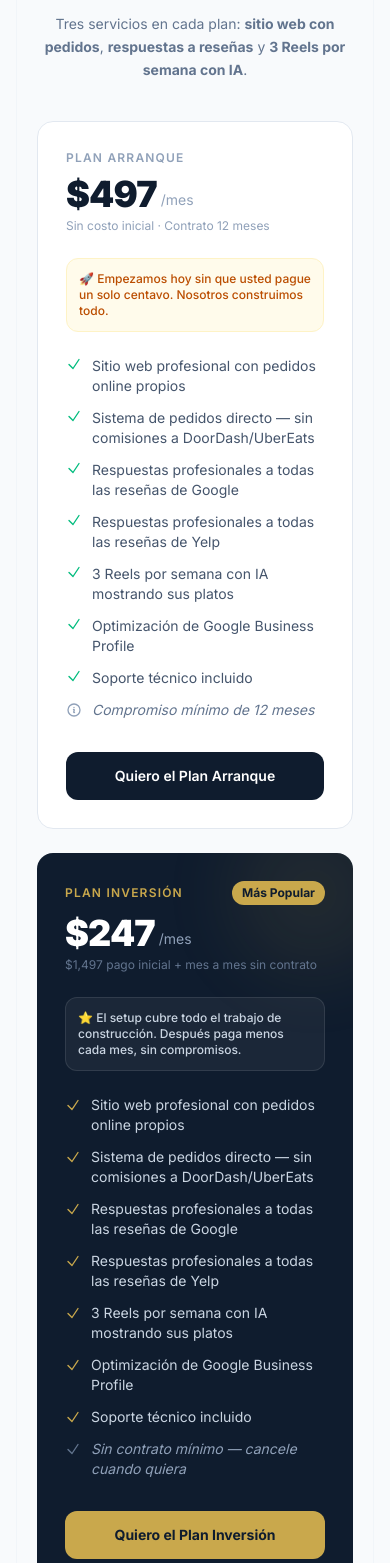
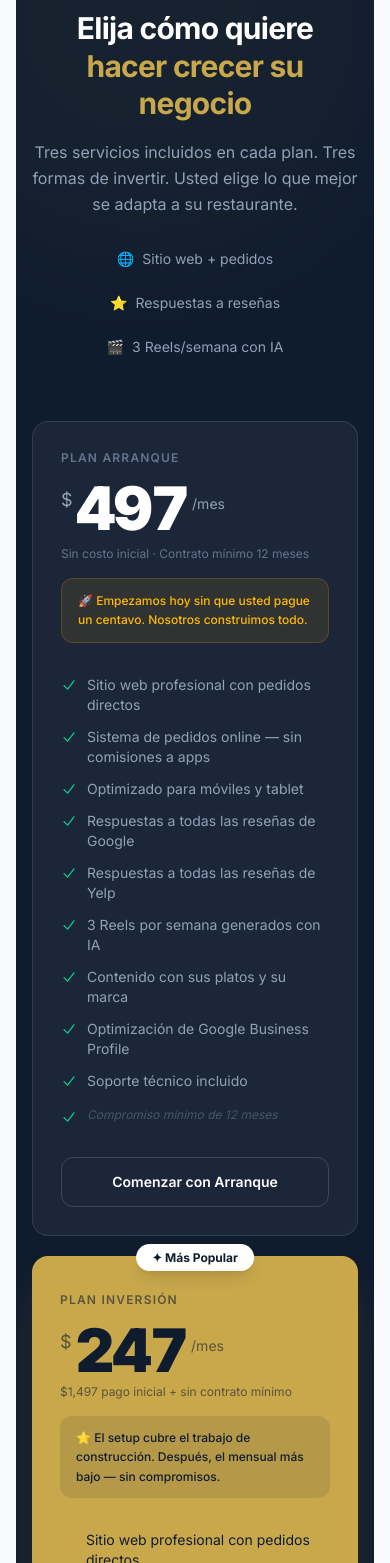
Before and after one commit to mem88m-lang/sazon-digital, a Next.js app: page /adelita-taqueria-philadelphia in a window 390 px wide. Shown: the part 5025-6588 px from the top of the page. Built offline with nearby package versions, Linux system fonts and the light colour scheme.

Commit message:
Premium pricing section + animated stats throughout

```diff
--- a/app/[slug]/page.tsx
+++ b/app/[slug]/page.tsx
@@ -444,7 +444,7 @@ export default async function AuditPage({ params }: { params: Promise<{ slug: st
         </AnimateIn>
 
         {/* PRICING */}
-        <div className="bg-slate-50 rounded-2xl px-5 md:px-8 py-2 mb-6 border border-slate-100">
+        <div className="rounded-2xl overflow-hidden mb-6">
           <Pricing restaurantName={r.name} />
         </div>
 
--- a/components/Pricing.tsx
+++ b/components/Pricing.tsx
@@ -1,188 +1,261 @@
-import AnimateIn from '@/components/AnimateIn';
+'use client';
+import { useEffect, useRef, useState } from 'react';
 
-const checkIcon = (
-  <svg fill="none" stroke="currentColor" strokeWidth={2} viewBox="0 0 24 24" className="w-4 h-4 flex-shrink-0 text-emerald-500">
-    <path strokeLinecap="round" strokeLinejoin="round" d="M4.5 12.75l6 6 9-13.5" />
-  </svg>
-);
+// ── Lightweight scroll-triggered number animation ─────────────────────────────
+function AnimPrice({ value, prefix = '', suffix = '' }: { value: number; prefix?: string; suffix?: string }) {
+  const [n, setN] = useState(0);
+  const ref = useRef<HTMLSpanElement>(null);
+  const started = useRef(false);
+  useEffect(() => {
+    const obs = new IntersectionObserver(([e]) => {
+      if (e.isIntersecting && !started.current) {
+        started.current = true;
+        const dur = 1200;
+        const start = performance.now();
+        const tick = (now: number) => {
+          const p = Math.min((now - start) / dur, 1);
+          const eased = 1 - Math.pow(1 - p, 3);
+          setN(Math.round(eased * value));
+          if (p < 1) requestAnimationFrame(tick);
+        };
+        requestAnimationFrame(tick);
+        obs.disconnect();
+      }
+    }, { threshold: 0.3 });
+    if (ref.current) obs.observe(ref.current);
+    return () => obs.disconnect();
+  }, [value]);
+  return (
+    <span ref={ref} className="tabular-nums">
+      {prefix}{n.toLocaleString()}{suffix}
+    </span>
+  );
+}
+
+// ── Feature check icon ────────────────────────────────────────────────────────
+function Check({ gold }: { gold?: boolean }) {
+  return (
+    <svg viewBox="0 0 20 20" fill="currentColor"
+      className={`w-4 h-4 flex-shrink-0 mt-0.5 ${gold ? 'text-[#C9A84C]' : 'text-emerald-400'}`}>
+      <path fillRule="evenodd" d="M16.704 4.153a.75.75 0 01.143 1.052l-8 10.5a.75.75 0 01-1.127.075l-4.5-4.5a.75.75 0 011.06-1.06l3.894 3.893 7.48-9.817a.75.75 0 011.05-.143z" clipRule="evenodd"/>
+    </svg>
+  );
+}
 
 const features = [
-  'Sitio web profesional con pedidos online propios',
-  'Sistema de pedidos directo — sin comisiones a DoorDash/UberEats',
-  'Respuestas profesionales a todas las reseñas de Google',
-  'Respuestas profesionales a todas las reseñas de Yelp',
-  '3 Reels por semana con IA mostrando sus platos',
+  'Sitio web profesional con pedidos directos',
+  'Sistema de pedidos online — sin comisiones a apps',
+  'Optimizado para móviles y tablet',
+  'Respuestas a todas las reseñas de Google',
+  'Respuestas a todas las reseñas de Yelp',
+  '3 Reels por semana generados con IA',
+  'Contenido con sus platos y su marca',
   'Optimización de Google Business Profile',
   'Soporte técnico incluido',
 ];
 
 export default function Pricing({ restaurantName }: { restaurantName?: string }) {
-  const waMsg = (plan: string) =>
+  const wa = (plan: string) =>
     `https://wa.me/16178628607?text=${encodeURIComponent(
       `Hola! Me interesa el Plan ${plan} de Sazon Digital${restaurantName ? ` para ${restaurantName}` : ''}. ¿Podemos hablar?`
     )}`;
 
   return (
-    <section className="py-10">
-      {/* Header */}
-      <AnimateIn className="text-center mb-10">
-        <p className="text-xs font-semibold text-[#C9A84C] uppercase tracking-widest mb-3">Nuestros Planes</p>
-        <h2 className="text-2xl md:text-3xl font-bold text-[#0F1C2E] tracking-tight mb-3">
-          Elija cómo quiere crecer
-        </h2>
-        <p className="text-slate-500 text-sm max-w-lg mx-auto leading-relaxed">
-          Tres servicios en cada plan: <strong>sitio web con pedidos</strong>, <strong>respuestas a reseñas</strong> y <strong>3 Reels por semana con IA</strong>.
-        </p>
-      </AnimateIn>
+    <div className="relative bg-[#0F1C2E] overflow-hidden">
+      {/* Background orbs */}
+      <div className="absolute -top-32 -left-32 w-[500px] h-[500px] rounded-full bg-[#C9A84C] opacity-[0.04] blur-3xl pointer-events-none" />
+      <div className="absolute -bottom-32 -right-32 w-[500px] h-[500px] rounded-full bg-blue-500 opacity-[0.04] blur-3xl pointer-events-none" />
 
-      {/* Plans grid */}
-      <div className="grid md:grid-cols-3 gap-6">
+      <div className="relative z-10 max-w-6xl mx-auto px-4 md:px-6 py-16 md:py-24">
 
-        {/* Plan ARRANQUE */}
-        <AnimateIn animation="fadeInUp" delay={0}>
-          <div className="bg-white rounded-2xl border border-slate-200 p-7 flex flex-col h-full">
-            <div className="mb-6">
-              <div className="text-xs font-semibold text-slate-400 uppercase tracking-widest mb-2">Plan Arranque</div>
-              <div className="flex items-end gap-1 mb-1">
-                <span className="text-4xl font-black text-[#0F1C2E] tracking-tight">$497</span>
-                <span className="text-slate-400 text-sm mb-1">/mes</span>
+        {/* Header */}
+        <div className="text-center mb-16">
+          <div className="inline-flex items-center gap-2 bg-[#C9A84C]/10 border border-[#C9A84C]/20 rounded-full px-4 py-1.5 mb-6">
+            <span className="w-1.5 h-1.5 rounded-full bg-[#C9A84C] animate-pulse flex-shrink-0" />
+            <span className="text-[#C9A84C] text-xs font-semibold tracking-widest uppercase">Planes y Precios</span>
+          </div>
+          <h2 className="text-3xl md:text-5xl font-bold text-white tracking-tight mb-4 leading-tight">
+            Elija cómo quiere<br />
+            <span className="text-[#C9A84C]">hacer crecer su negocio</span>
+          </h2>
+          <p className="text-slate-400 text-base md:text-lg max-w-xl mx-auto leading-relaxed">
+            Tres servicios incluidos en cada plan. Tres formas de invertir.
+            Usted elige lo que mejor se adapta a su restaurante.
+          </p>
+
+          {/* Services icons row */}
+          <div className="flex flex-wrap justify-center gap-6 mt-8">
+            {[
+              { icon: '🌐', label: 'Sitio web + pedidos' },
+              { icon: '⭐', label: 'Respuestas a reseñas' },
+              { icon: '🎬', label: '3 Reels/semana con IA' },
+            ].map(s => (
+              <div key={s.label} className="flex items-center gap-2 text-slate-400 text-sm">
+                <span>{s.icon}</span>
+                <span>{s.label}</span>
               </div>
-              <p className="text-xs text-slate-400">Sin costo inicial · Contrato 12 meses</p>
+            ))}
+          </div>
+        </div>
+
+        {/* Plans grid */}
+        <div className="grid md:grid-cols-3 gap-5 mb-10">
+
+          {/* ARRANQUE */}
+          <div className="bg-white/5 border border-white/10 rounded-2xl p-7 flex flex-col hover:border-white/20 transition-colors">
+            <div className="mb-8">
+              <p className="text-xs font-semibold text-slate-500 uppercase tracking-widest mb-3">Plan Arranque</p>
+              <div className="flex items-start gap-1 mb-2">
+                <span className="text-slate-400 text-lg mt-2">$</span>
+                <span className="text-6xl font-black text-white tracking-tight leading-none">
+                  <AnimPrice value={497} />
+                </span>
+                <span className="text-slate-400 text-sm mt-4">/mes</span>
+              </div>
+              <p className="text-slate-500 text-xs">Sin costo inicial · Contrato mínimo 12 meses</p>
+              <div className="mt-4 bg-amber-500/10 border border-amber-500/20 rounded-xl px-4 py-3">
+                <p className="text-amber-400 text-xs font-medium leading-relaxed">
+                  🚀 Empezamos hoy sin que usted pague un centavo. Nosotros construimos todo.
+                </p>
+              </div>
             </div>
-
-            <div className="bg-amber-50 border border-amber-100 rounded-xl p-3 mb-6">
-              <p className="text-xs text-amber-700 font-medium">
-                🚀 Empezamos hoy sin que usted pague un solo centavo. Nosotros construimos todo.
-              </p>
-            </div>
-
             <ul className="space-y-3 flex-1 mb-8">
               {features.map(f => (
-                <li key={f} className="flex items-start gap-2.5 text-sm text-slate-600">
-                  {checkIcon} {f}
+                <li key={f} className="flex items-start gap-2.5 text-sm text-slate-400">
+                  <Check /> {f}
                 </li>
               ))}
-              <li className="flex items-start gap-2.5 text-sm text-slate-500 italic">
-                <svg fill="none" stroke="currentColor" strokeWidth={2} viewBox="0 0 24 24" className="w-4 h-4 flex-shrink-0 text-slate-400 mt-0.5">
-                  <path strokeLinecap="round" strokeLinejoin="round" d="M11.25 11.25l.041-.02a.75.75 0 011.063.852l-.708 2.836a.75.75 0 001.063.853l.041-.021M21 12a9 9 0 11-18 0 9 9 0 0118 0zm-9-3.75h.008v.008H12V8.25z"/>
-                </svg>
-                Compromiso mínimo de 12 meses
+              <li className="flex items-start gap-2.5 text-xs text-slate-600 italic pt-1">
+                <Check /> Compromiso mínimo de 12 meses
               </li>
             </ul>
-
-            <a
-              href={waMsg('Arranque')}
-              target="_blank"
-              rel="noopener noreferrer"
-              className="w-full text-center bg-[#0F1C2E] text-white font-semibold py-3.5 rounded-xl hover:bg-[#1a2d47] transition-colors text-sm"
-            >
-              Quiero el Plan Arranque
+            <a href={wa('Arranque')} target="_blank" rel="noopener noreferrer"
+              className="block text-center border border-white/15 text-white text-sm font-semibold py-3.5 rounded-xl hover:bg-white/5 transition-colors">
+              Comenzar con Arranque
             </a>
           </div>
-        </AnimateIn>
 
-        {/* Plan INVERSIÓN — recommended */}
-        <AnimateIn animation="fadeInUp" delay={120}>
-          <div className="bg-[#0F1C2E] rounded-2xl p-7 flex flex-col h-full relative overflow-hidden">
-            {/* Glow */}
-            <div className="absolute -top-10 -right-10 w-40 h-40 rounded-full bg-[#C9A84C] opacity-10 blur-2xl pointer-events-none" />
-
-            <div className="relative z-10 mb-6">
-              <div className="flex items-center justify-between mb-2">
-                <div className="text-xs font-semibold text-[#C9A84C] uppercase tracking-widest">Plan Inversión</div>
-                <span className="text-xs bg-[#C9A84C] text-[#0F1C2E] font-bold px-2.5 py-1 rounded-full">Más Popular</span>
+          {/* INVERSIÓN — featured */}
+          <div className="relative bg-[#C9A84C] rounded-2xl p-7 flex flex-col shadow-2xl shadow-[#C9A84C]/20 md:-mt-4 md:-mb-4">
+            <div className="absolute -top-3 left-1/2 -translate-x-1/2">
+              <span className="bg-white text-[#0F1C2E] text-xs font-bold px-4 py-1.5 rounded-full shadow-lg whitespace-nowrap">
+                ✦ Más Popular
+              </span>
+            </div>
+            <div className="mb-8 mt-2">
+              <p className="text-xs font-semibold text-[#0F1C2E]/60 uppercase tracking-widest mb-3">Plan Inversión</p>
+              <div className="flex items-start gap-1 mb-1">
+                <span className="text-[#0F1C2E]/60 text-lg mt-2">$</span>
+                <span className="text-6xl font-black text-[#0F1C2E] tracking-tight leading-none">
+                  <AnimPrice value={247} />
+                </span>
+                <span className="text-[#0F1C2E]/60 text-sm mt-4">/mes</span>
               </div>
-              <div className="flex items-end gap-1 mb-1">
-                <span className="text-4xl font-black text-white tracking-tight">$247</span>
-                <span className="text-slate-400 text-sm mb-1">/mes</span>
+              <p className="text-[#0F1C2E]/60 text-xs">$1,497 pago inicial + sin contrato mínimo</p>
+              <div className="mt-4 bg-[#0F1C2E]/10 rounded-xl px-4 py-3">
+                <p className="text-[#0F1C2E] text-xs font-medium leading-relaxed">
+                  ⭐ El setup cubre el trabajo de construcción. Después, el mensual más bajo — sin compromisos.
+                </p>
               </div>
-              <p className="text-slate-500 text-xs">$1,497 pago inicial + mes a mes sin contrato</p>
             </div>
-
-            <div className="relative z-10 bg-white/5 border border-white/10 rounded-xl p-3 mb-6">
-              <p className="text-xs text-slate-300 font-medium">
-                ⭐ El setup cubre todo el trabajo de construcción. Después paga menos cada mes, sin compromisos.
-              </p>
-            </div>
-
-            <ul className="relative z-10 space-y-3 flex-1 mb-8">
+            <ul className="space-y-3 flex-1 mb-8">
               {features.map(f => (
-                <li key={f} className="flex items-start gap-2.5 text-sm text-slate-300">
-                  <svg fill="none" stroke="currentColor" strokeWidth={2} viewBox="0 0 24 24" className="w-4 h-4 flex-shrink-0 text-[#C9A84C] mt-0.5">
-                    <path strokeLinecap="round" strokeLinejoin="round" d="M4.5 12.75l6 6 9-13.5" />
-                  </svg>
-                  {f}
+                <li key={f} className="flex items-start gap-2.5 text-sm text-[#0F1C2E]">
+                  <Check gold /> {f}
                 </li>
               ))}
-              <li className="flex items-start gap-2.5 text-sm text-slate-400 italic">
-                <svg fill="none" stroke="currentColor" strokeWidth={2} viewBox="0 0 24 24" className="w-4 h-4 flex-shrink-0 text-slate-500 mt-0.5">
-                  <path strokeLinecap="round" strokeLinejoin="round" d="M4.5 12.75l6 6 9-13.5" />
-                </svg>
-                Sin contrato mínimo — cancele cuando quiera
+              <li className="flex items-start gap-2.5 text-xs text-[#0F1C2E]/60 italic pt-1">
+                <Check gold /> Sin contrato — cancele cuando quiera
               </li>
             </ul>
-
-            <a
-              href={waMsg('Inversión')}
-              target="_blank"
-              rel="noopener noreferrer"
-              className="relative z-10 w-full text-center bg-[#C9A84C] text-[#0F1C2E] font-bold py-3.5 rounded-xl hover:bg-[#E8C97A] transition-colors text-sm"
-            >
-              Quiero el Plan Inversión
+            <a href={wa('Inversión')} target="_blank" rel="noopener noreferrer"
+              className="block text-center bg-[#0F1C2E] text-white text-sm font-bold py-3.5 rounded-xl hover:bg-[#1a2d47] transition-colors shadow-lg">
+              Comenzar con Inversión
             </a>
           </div>
-        </AnimateIn>
 
-        {/* Plan ANUAL */}
-        <AnimateIn animation="fadeInUp" delay={240}>
-          <div className="bg-white rounded-2xl border border-slate-200 p-7 flex flex-col h-full">
-            <div className="mb-6">
-              <div className="text-xs font-semibold text-slate-400 uppercase tracking-widest mb-2">Plan Anual</div>
-              <div className="flex items-end gap-1 mb-1">
-                <span className="text-4xl font-black text-[#0F1C2E] tracking-tight">$3,997</span>
+          {/* ANUAL */}
+          <div className="bg-white/5 border border-white/10 rounded-2xl p-7 flex flex-col hover:border-white/20 transition-colors">
+            <div className="mb-8">
+              <p className="text-xs font-semibold text-slate-500 uppercase tracking-widest mb-3">Plan Anual</p>
+              <div className="flex items-start gap-1 mb-2">
+                <span className="text-slate-400 text-lg mt-2">$</span>
+                <span className="text-6xl font-black text-white tracking-tight leading-none">
+                  <AnimPrice value={3997} />
+                </span>
               </div>
-              <p className="text-xs text-slate-400">Pago único anual · equivale a $333/mes</p>
+              <p className="text-slate-500 text-xs">Pago único anual · equivale a $<AnimPrice value={333} />/mes</p>
+              <div className="mt-4 bg-emerald-500/10 border border-emerald-500/20 rounded-xl px-4 py-3">
+                <p className="text-emerald-400 text-xs font-medium leading-relaxed">
+                  💎 Ahorra $<AnimPrice value={2000} /> vs Plan Arranque. Pagado, sin contratos, sin sorpresas.
+                </p>
+              </div>
             </div>
-
-            <div className="bg-emerald-50 border border-emerald-100 rounded-xl p-3 mb-6">
-              <p className="text-xs text-emerald-700 font-medium">
-                💎 Ahorra $2,000 vs el Plan Arranque. Todo pagado, sin preocupaciones por 12 meses.
-              </p>
-            </div>
-
             <ul className="space-y-3 flex-1 mb-8">
               {features.map(f => (
-                <li key={f} className="flex items-start gap-2.5 text-sm text-slate-600">
-                  {checkIcon} {f}
+                <li key={f} className="flex items-start gap-2.5 text-sm text-slate-400">
+                  <Check /> {f}
                 </li>
               ))}
-              <li className="flex items-start gap-2.5 text-sm font-medium text-emerald-700">
-                <svg fill="none" stroke="currentColor" strokeWidth={2} viewBox="0 0 24 24" className="w-4 h-4 flex-shrink-0 text-emerald-500 mt-0.5">
-                  <path strokeLinecap="round" strokeLinejoin="round" d="M4.5 12.75l6 6 9-13.5" />
-                </svg>
-                Soporte prioritario + informe mensual
+              <li className="flex items-start gap-2.5 text-sm text-emerald-400 font-medium pt-1">
+                <Check /> Informe mensual de resultados
               </li>
             </ul>
-
-            <a
-              href={waMsg('Anual')}
-              target="_blank"
-              rel="noopener noreferrer"
-              className="w-full text-center bg-[#0F1C2E] text-white font-semibold py-3.5 rounded-xl hover:bg-[#1a2d47] transition-colors text-sm"
-            >
-              Quiero el Plan Anual
+            <a href={wa('Anual')} target="_blank" rel="noopener noreferrer"
+              className="block text-center border border-white/15 text-white text-sm font-semibold py-3.5 rounded-xl hover:bg-white/5 transition-colors">
+              Comenzar con Anual
             </a>
           </div>
-        </AnimateIn>
+        </div>
+
+        {/* Mobile App Add-on */}
+        <div className="border border-[#C9A84C]/20 bg-[#C9A84C]/5 rounded-2xl p-6 md:p-8">
+          <div className="flex flex-col md:flex-row md:items-center justify-between gap-6">
+            <div className="flex items-start gap-4">
+              <div className="w-12 h-12 bg-[#C9A84C]/10 border border-[#C9A84C]/20 rounded-xl flex items-center justify-center flex-shrink-0">
+                <svg fill="none" stroke="currentColor" strokeWidth={1.5} viewBox="0 0 24 24" className="w-6 h-6 text-[#C9A84C]">
+                  <path strokeLinecap="round" strokeLinejoin="round" d="M10.5 1.5H8.25A2.25 2.25 0 006 3.75v16.5a2.25 2.25 0 002.25 2.25h7.5A2.25 2.25 0 0018 20.25V3.75a2.25 2.25 0 00-2.25-2.25H13.5m-3 0V3h3V1.5m-3 0h3m-3 8.25h3m-3 3.75h3m-3 3.75H12"/>
+                </svg>
+              </div>
+              <div>
+                <div className="flex items-center gap-3 mb-1">
+                  <h3 className="text-white font-bold text-lg tracking-tight">App Móvil con su Marca</h3>
+                  <span className="text-xs bg-[#C9A84C]/20 text-[#C9A84C] border border-[#C9A84C]/30 px-2.5 py-1 rounded-full font-semibold">Add-on</span>
+                </div>
+                <p className="text-slate-400 text-sm leading-relaxed max-w-xl">
+                  Sus clientes descargan <strong className="text-white">su propia app</strong> con el logo de su restaurante. Pedidos online, notificaciones push para ofertas especiales, y acceso rápido desde la pantalla del teléfono. Sin App Store — se instala directamente desde su sitio web.
+                </p>
+                <div className="flex flex-wrap gap-4 mt-3">
+                  {['Ícono del restaurante en el teléfono', 'Notificaciones push de ofertas', 'Pedidos con un toque', 'Compatible con iPhone y Android'].map(f => (
+                    <span key={f} className="flex items-center gap-1.5 text-xs text-slate-400">
+                      <span className="w-1 h-1 rounded-full bg-[#C9A84C]" />
+                      {f}
+                    </span>
+                  ))}
+                </div>
+              </div>
+            </div>
+            <div className="flex-shrink-0 text-center md:text-right">
+              <div className="text-3xl font-black text-white mb-0.5">
+                +$<AnimPrice value={97} /><span className="text-slate-400 text-base font-normal">/mes</span>
+              </div>
+              <p className="text-slate-500 text-xs mb-4">Se agrega a cualquier plan</p>
+              <a href={`https://wa.me/16178628607?text=${encodeURIComponent(`Hola! Me interesa agregar la App Móvil${restaurantName ? ` para ${restaurantName}` : ''}. ¿Cómo funciona?`)}`}
+                target="_blank" rel="noopener noreferrer"
+                className="inline-flex items-center gap-2 border border-[#C9A84C]/40 text-[#C9A84C] text-sm font-semibold px-5 py-2.5 rounded-xl hover:bg-[#C9A84C]/10 transition-colors whitespace-nowrap">
+                Agregar App Móvil
+              </a>
+            </div>
+          </div>
+        </div>
+
+        {/* Bottom reassurance */}
+        <p className="text-center text-slate-600 text-xs mt-8">
+          Todos los planes incluyen los mismos 3 servicios. ¿Preguntas? Escríbanos —{' '}
+          <a href="https://wa.me/16178628607" className="text-[#C9A84C] hover:underline">respondemos en menos de 5 minutos</a>.
+        </p>
+
       </div>
-
-      {/* Bottom note */}
-      <AnimateIn animation="fadeIn" delay={300}>
-        <p className="text-center text-xs text-slate-400 mt-8">
-          Todos los planes incluyen los mismos servicios. La diferencia es cómo prefiere invertir.
-          <br />¿Preguntas? Escríbanos por WhatsApp — respondemos en menos de 5 minutos.
-        </p>
-      </AnimateIn>
-    </section>
+    </div>
   );
 }
```
Also changed, not shown: app/page.tsx (+29 -15 lines).
